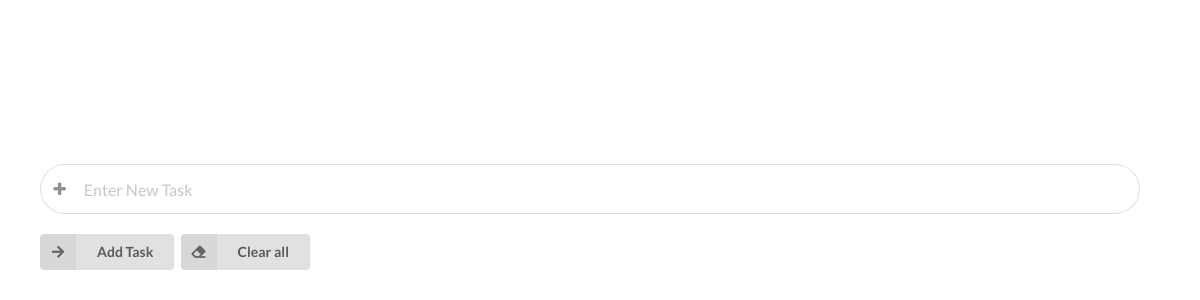
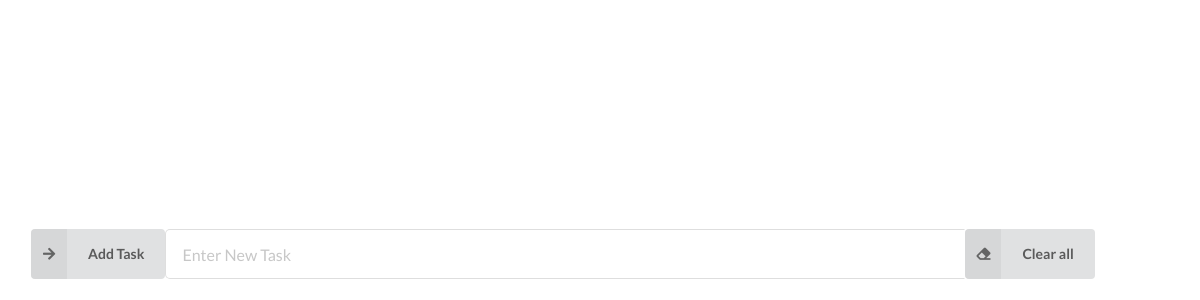
Before and after one commit to VladM7/Organiser, an Electron app: page index.html in a window 1200 px wide. Shown: the part 500-800 px from the top of the page. Drawn offline with nearby package versions, Linux system fonts and the light colour scheme.

Commit message:
navbar allignment

```diff
--- a/index.css
+++ b/index.css
@@ -23,14 +23,29 @@
 .menu {
   position: fixed;
   bottom: 10px;
+  font-size: 0px;
+  margin: -9px;
+  padding: 0px;
 }
 
-.prompt {
-  width: 1100px;
+#newTask {
+  width: 800px;
+  font-size: 16px;
+  border-radius: 5px;
+}
+
+#clearAll {
   height: 50px;
-  font-size: 16px;
 }
 
 .item {
   font-size: 16px;
 }
+
+.try {
+  display: inline-block;
+  height: 50px;
+  font-size: 0px;
+  margin: 0px;
+  padding: 0px;
+}
--- a/index.html
+++ b/index.html
@@ -26,27 +26,27 @@ integrity="sha512-dqw6X88iGgZlTsONxZK9ePmJEFrmHwpuMrsUChjAw1mRUhUITE5QU9pkcSox+y
     <br>-->
     <div class="container">
             <div class="menu">
-                <div class="ui search">
-                    <div class="ui left icon input">
-                        <i class="plus icon" style="user-select: none"></i>
-                        <input class="prompt" id="newTask" placeholder="Enter New Task">
-                    </div>
-
+                <div class="ui search try">
+                    <div class="ui action input">
+                        <button type="button" class="ui labeled icon button" id="addTask">
+                            <i class="arrow right icon"></i>
+                                Add Task
+                        </button>
+                        <!--
+                            * add left icon to class when decomment
+                            <i class="plus icon" style="user-select: none"></i>
+                        -->
+                        <input class="prompt try" id="newTask" placeholder="Enter New Task"></div>
+                        <button type="button" class="ui labeled icon button" id="clearAll">
+                            <i class="eraser icon"></i>
+                                Clear all
+                        </button>
                 </div>
-                <br>
-                <button type="button" class="ui labeled icon button" id="addTask">
-                    <i class="arrow right icon"></i>
-                    Add Task
-                </button>
                 <!--
                 <button type="button" class="btn btn-primary" id="changeColor">
                     Change colors
                 </button>
                 -->
-                <button type="button" class="ui labeled icon button" id="clearAll">
-                    <i class="eraser icon"></i>
-                    Clear all
-                </button>
                 <br>
                 <br>
                 <!--<div class="ui checkbox">
```
